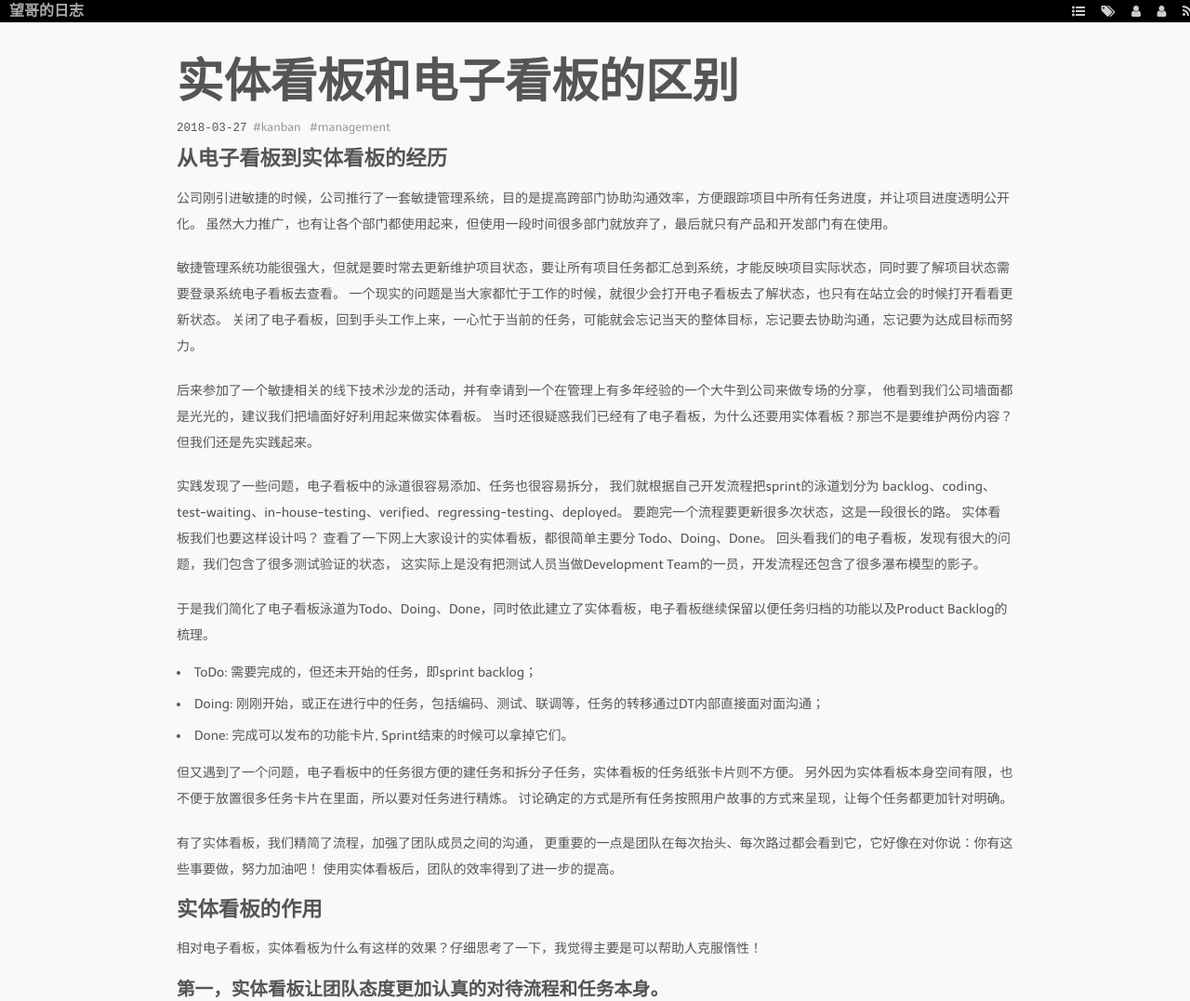
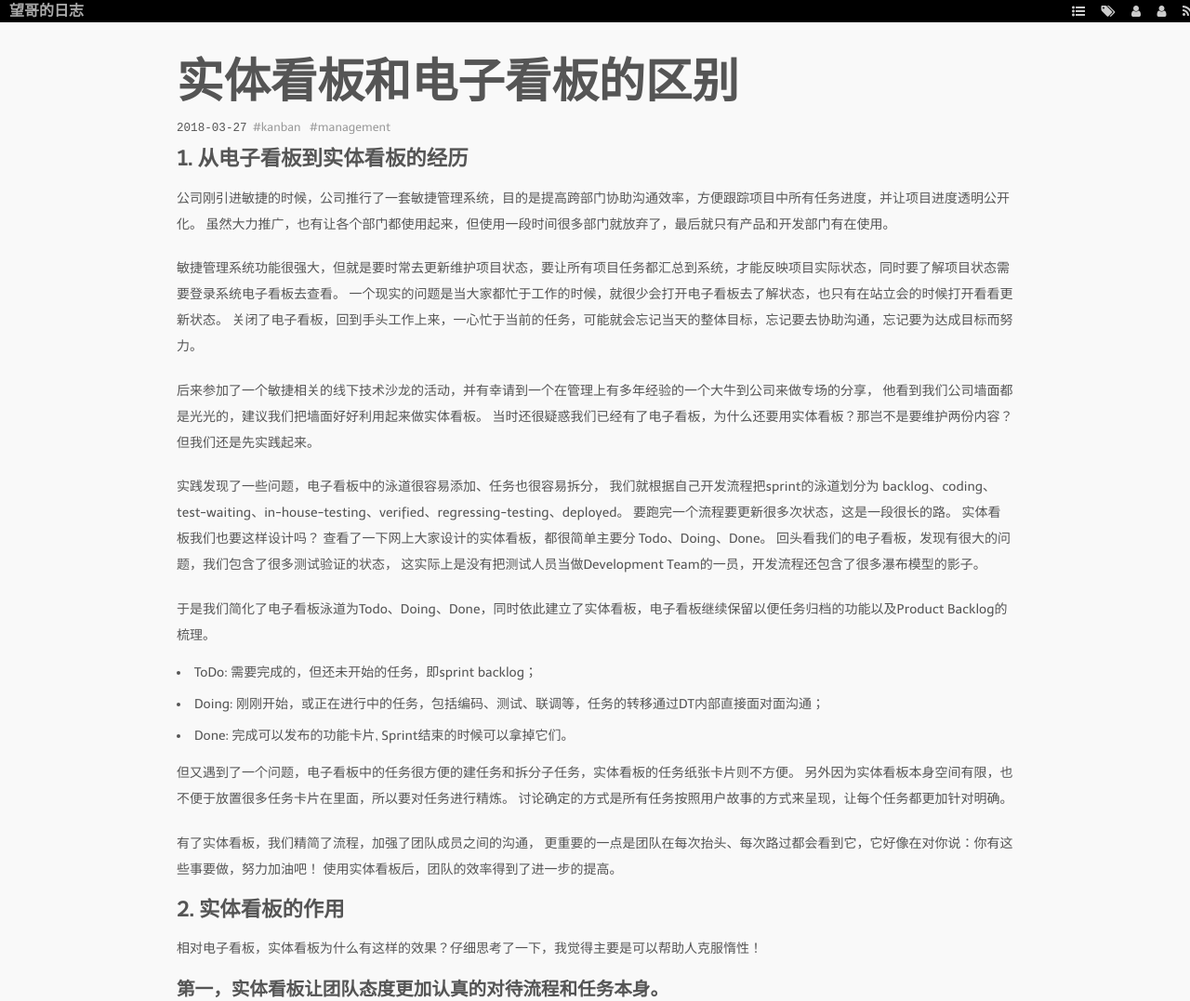
Before and after one commit to wongoo/blog-jekyll, a Jekyll site: the page built from _posts/2018-03-27-difference-between-physical-kanban-with-electronic.markdown, in a window 1280 px wide. Shown: the top 1077 px of the page at 93% size. Built offline with Jekyll 4.4.1, drawn with Linux system fonts in a browser that asks for light colours; nearby versions of some CDN libraries; some web fonts are replaced; our own code applies the rules of GitHub Pages for plain Markdown files; comment, search, counter and statistics services are not loaded.

Commit message:
add order

```diff
--- a/_posts/2018-03-27-difference-between-physical-kanban-with-electronic.markdown
+++ b/_posts/2018-03-27-difference-between-physical-kanban-with-electronic.markdown
@@ -11,7 +11,7 @@ tags:
 
 ---
 
-# 从电子看板到实体看板的经历
+# 1. 从电子看板到实体看板的经历
 
 公司刚引进敏捷的时候，公司推行了一套敏捷管理系统，目的是提高跨部门协助沟通效率，方便跟踪项目中所有任务进度，并让项目进度透明公开化。
 虽然大力推广，也有让各个部门都使用起来，但使用一段时间很多部门就放弃了，最后就只有产品和开发部门有在使用。
@@ -47,7 +47,8 @@ tags:
 使用实体看板后，团队的效率得到了进一步的提高。
 
 
-# 实体看板的作用
+
+# 2. 实体看板的作用
 
 相对电子看板，实体看板为什么有这样的效果？仔细思考了一下，我觉得主要是可以帮助人克服惰性！
 
```
